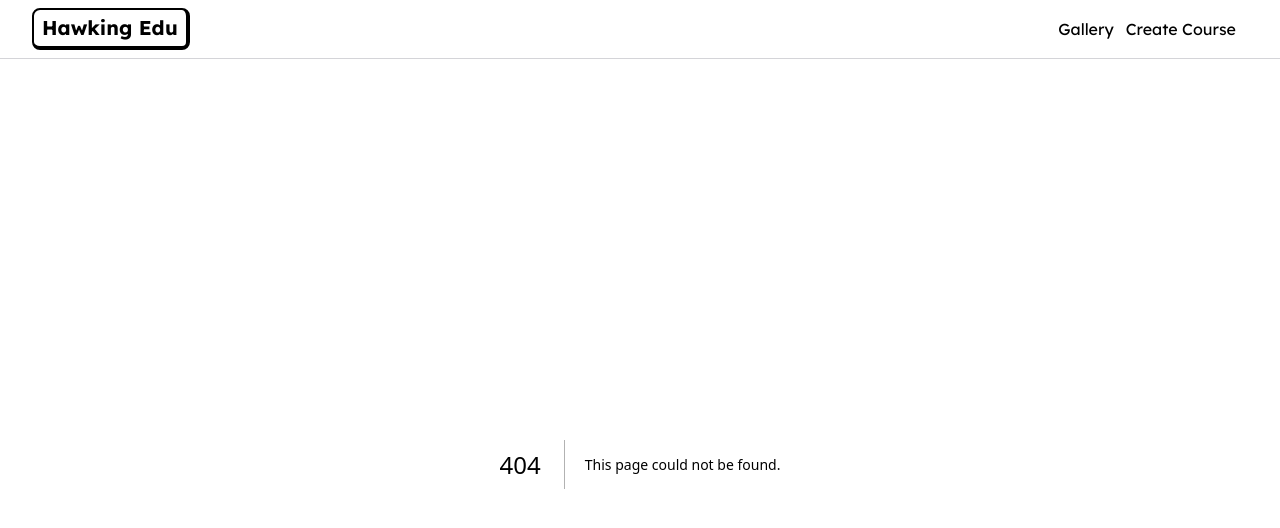
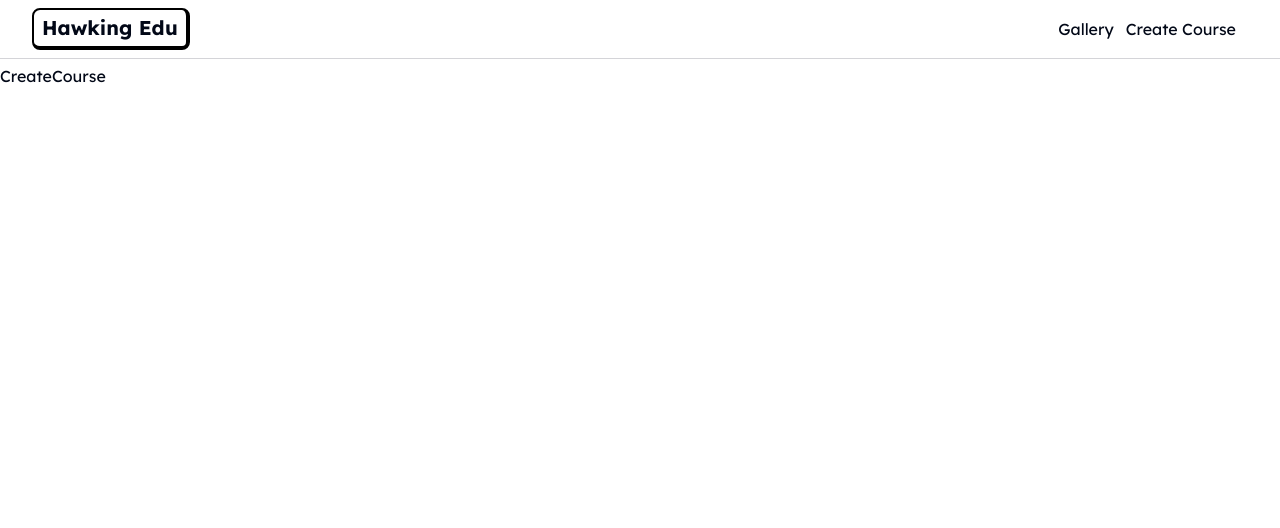
Before and after one commit to LamHoangCatVy/hawking, a Next.js app: page /create-course in a window 1280 px wide. Before the commit this address had no page. Shown: the top 528 px of the page. Built offline with nearby package versions, Linux system fonts and the light colour scheme.

Commit message:
Added CreateCourse page

```diff
--- /dev/null
+++ b/src/app/create-course/page.tsx
@@ -0,0 +1,11 @@
+import React from 'react'
+
+type Props = {}
+
+const CreateCourse = (props: Props) => {
+  return (
+    <div>CreateCourse</div>
+  )
+}
+
+export default CreateCourse
```
